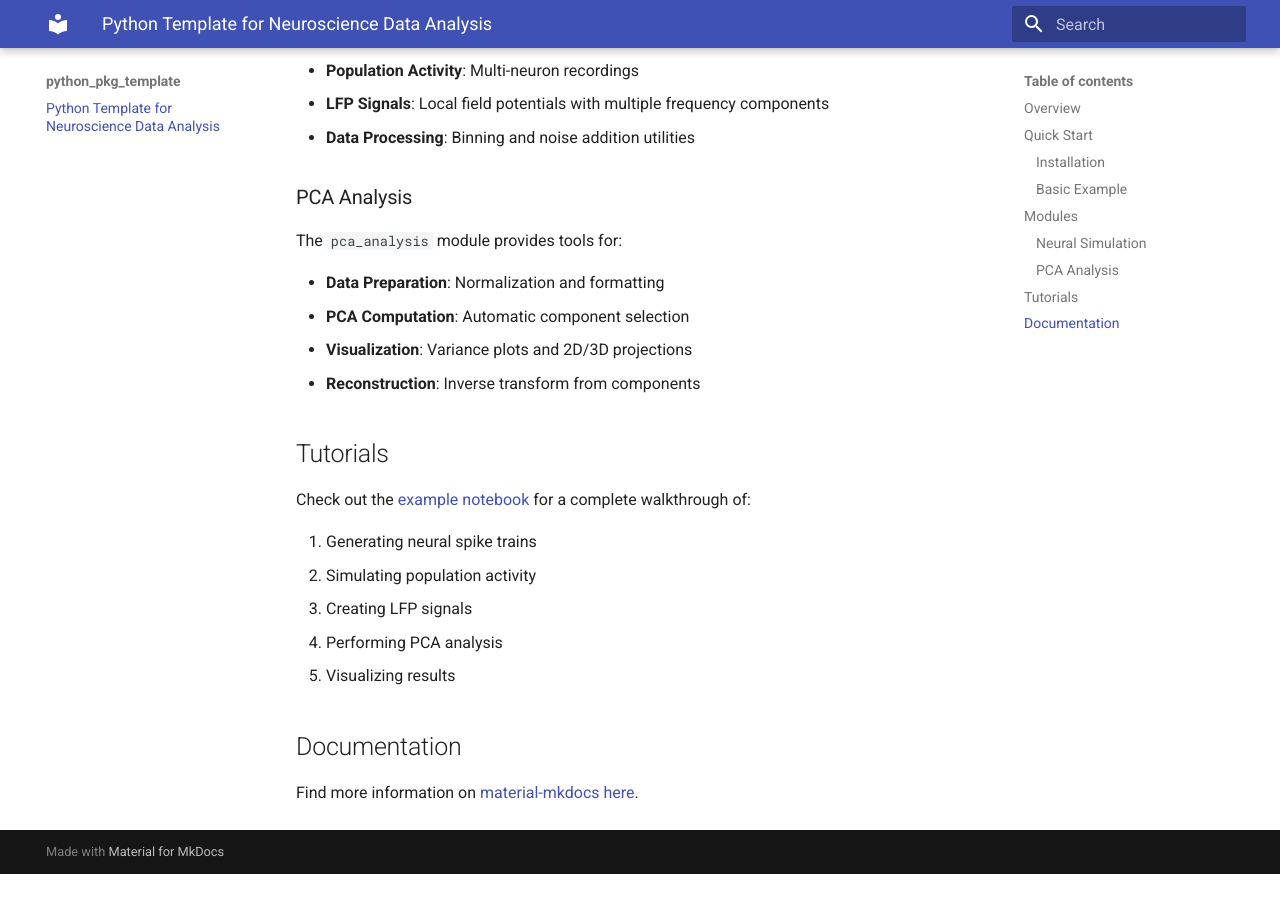
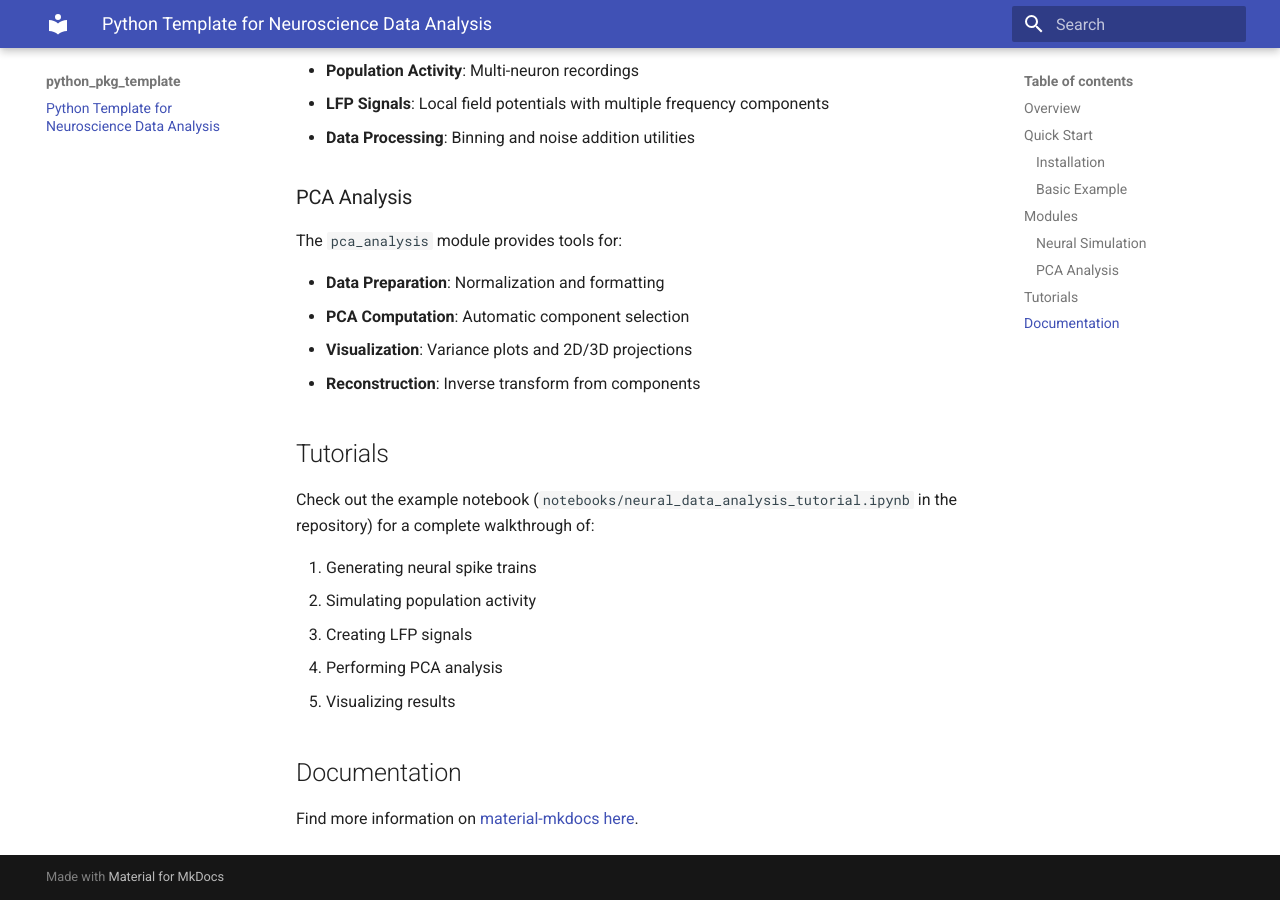
Before and after one commit to AngelaRodrizq/python_4_neuroscience, an MkDocs documentation site: the page built from docs/docs/index.md, in a window 1280 px wide and 900 px high, scrolled down 1257 px. Built offline with MkDocs 1.6.1 and Material for MkDocs 9.7.7, drawn with Linux system fonts in a browser that asks for light colours; before the commit the page ends 2131 px from its top, so only the background shows below that.

Commit message:
Fix documentation build by removing broken notebook link
Co-authored-by: AngelaRodrizq <70012296+AngelaRodrizq@users.noreply.github.com>

```diff
--- a/docs/docs/index.md
+++ b/docs/docs/index.md
@@ -61,7 +61,7 @@ The `pca_analysis` module provides tools for:
 
 ## Tutorials
 
-Check out the [example notebook](../notebooks/neural_data_analysis_tutorial.ipynb) for a complete walkthrough of:
+Check out the example notebook (`notebooks/neural_data_analysis_tutorial.ipynb` in the repository) for a complete walkthrough of:
 
 1. Generating neural spike trains
 2. Simulating population activity
```
